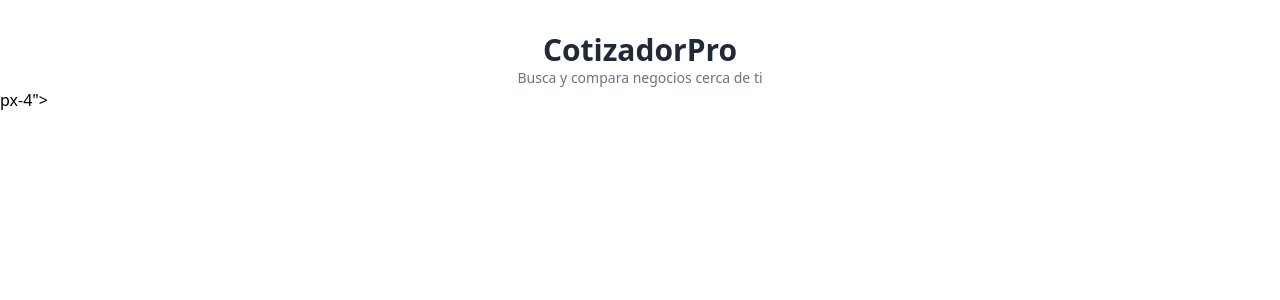
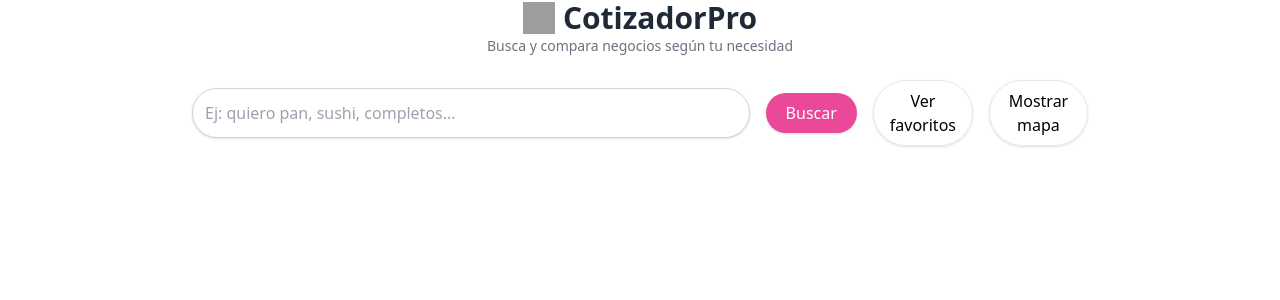
Before and after one commit to Marshelby/CotizadorPro, a React (Vite) app: page / in a window 1280 px wide. Shown: the top 300 px of the page. Built offline with nearby package versions, Linux system fonts and the light colour scheme; grey boxes are pictures that could not be loaded.

Commit message:
🧠 Restauración completa de Resultados.jsx con lógica moderna y UI completa

```diff
--- a/src/Resultados.jsx
+++ b/src/Resultados.jsx
@@ -1,9 +1,11 @@
+
 import React, { useState, useEffect } from "react";
 import MapaConUsuarioYTiendas from "./MapaConUsuarioYTiendas";
+import { clasificarBusqueda } from "./utils/clasificadorBusqueda";
 
 export default function Resultados() {
   const [busqueda, setBusqueda] = useState("");
-  const [negociosSimulados, setNegociosSimulados] = useState([]);
+  const [negocios, setNegocios] = useState([]);
   const [resultados, setResultados] = useState([]);
   const [mostrarMapa, setMostrarMapa] = useState(false);
   const [ubicacionUsuario, setUbicacionUsuario] = useState(null);
@@ -16,7 +18,7 @@ export default function Resultados() {
       .then((res) => res.json())
       .then((data) => {
         console.log("📦 Datos cargados:", data);
-        setNegociosSimulados(data);
+        setNegocios(data);
       })
       .catch((err) => console.error("Error cargando JSON:", err));
   }, []);
@@ -41,8 +43,10 @@ export default function Resultados() {
   const manejarBusqueda = async () => {
     if (!busqueda.trim()) return;
     try {
-      const tipoDetectado = detectarTipoBusqueda(busqueda);
-      const negociosFiltrados = filtrarPorTipo(tipoDetectado, negociosSimulados);
+      const categorias = clasificarBusqueda(busqueda);
+      const negociosFiltrados = negocios.filter((n) =>
+        categorias.includes(n.categoria)
+      );
 
       const ubicacion = await obtenerUbicacion();
       setUbicacionUsuario(ubicacion);
@@ -74,12 +78,43 @@ export default function Resultados() {
   }, [busqueda]);
 
   return (
-    <div className="min-h-screen">
-      <div className="text-center mt-8">
-        <h1 className="text-3xl font-bold text-gray-800">CotizadorPro</h1>
-        <p className="text-sm text-gray-500">Busca y compara negocios cerca de ti</p>
+    <div className="min-h-screen px-4">
+      <div className="text-center mb-6">
+        <div className="flex items-center justify-center gap-2">
+          <img src="https://cdn-icons-png.flaticon.com/512/4712/4712104.png" alt="bot" className="w-8 h-8" />
+          <h1 className="text-3xl font-bold text-gray-800">CotizadorPro</h1>
+        </div>
+        <p className="text-sm text-gray-500">Busca y compara negocios según tu necesidad</p>
       </div>
- px-4">
+
+      <div className="max-w-4xl mx-auto mb-8 flex items-center justify-between gap-4">
+        <input
+          type="text"
+          placeholder="Ej: quiero pan, sushi, completos..."
+          className="w-full p-3 rounded-full border border-gray-300 shadow"
+          value={busqueda}
+          onChange={(e) => setBusqueda(e.target.value)}
+        />
+        <button
+          onClick={manejarBusqueda}
+          className="px-5 py-2 bg-pink-500 text-white rounded-full shadow hover:bg-pink-600"
+        >
+          Buscar
+        </button>
+        <button
+          onClick={() => setVerFavoritos((prev) => !prev)}
+          className="px-4 py-2 border rounded-full shadow"
+        >
+          {verFavoritos ? "Ver todos" : "Ver favoritos"}
+        </button>
+        <button
+          onClick={() => setMostrarMapa((prev) => !prev)}
+          className="px-4 py-2 border rounded-full shadow"
+        >
+          {mostrarMapa ? "Ocultar mapa" : "Mostrar mapa"}
+        </button>
+      </div>
+
       {resultadosFiltrados.length > 0 && mostrarMapa && (
         <MapaConUsuarioYTiendas
           negocios={resultadosFiltrados}
@@ -88,21 +123,58 @@ export default function Resultados() {
           alternarFavorito={alternarFavorito}
         />
       )}
-      {busquedaHecha && (
-        <>
-          {resultadosFiltrados.length === 0 && (
-            <div className="flex flex-col items-center mt-10 animate-fadeIn">
-              <svg xmlns="http://www.w3.org/2000/svg" className="w-16 h-16 text-gray-400 mb-4 animate-bounce" fill="none" viewBox="0 0 24 24" stroke="currentColor" strokeWidth="1.5">
-                <path strokeLinecap="round" strokeLinejoin="round" d="M9.75 9.75h.008v.008H9.75V9.75zM14.25 9.75h.008v.008h-.008V9.75z" />
-                <path strokeLinecap="round" strokeLinejoin="round" d="M12 17.25c1.25 0 2.25-.625 2.25-1.5s-1-1.5-2.25-1.5-2.25.625-2.25 1.5 1 1.5 2.25 1.5z" />
-                <path strokeLinecap="round" strokeLinejoin="round" d="M21 12c0 4.97-4.03 9-9 9s-9-4.03-9-9 4.03-9 9-9 9 4.03 9 9z" />
-              </svg>
-              <p className="text-gray-500 text-base">
-                No se encontraron resultados para tu búsqueda. Intenta con otras palabras como <strong>"sushi"</strong>, <strong>"pan"</strong> o <strong>"pizza"</strong>.
-              </p>
-            </div>
-          )}
-        </>
+
+      <div className="grid grid-cols-1 sm:grid-cols-2 lg:grid-cols-3 gap-4 px-4">
+        {resultadosFiltrados.map((negocio, index) => (
+          <div
+            key={index}
+            className="bg-white rounded-xl shadow p-4 hover:shadow-lg transition-all"
+          >
+            {negocio.imagen && (
+              <img
+                src={negocio.imagen}
+                alt={negocio.nombre}
+                className="w-full h-32 object-cover rounded-lg mb-2"
+              />
+            )}
+            <h3 className="font-semibold text-lg">{negocio.nombre}</h3>
+            <p className="text-sm text-gray-600">
+              {negocio.direccion || "Dirección no disponible"}
+            </p>
+            <p className="text-sm text-gray-500">
+              ⭐ {negocio.rating || "Sin calificación"} (
+              {negocio.reseñas || 0} reseñas)
+            </p>
+            <p className="text-sm text-gray-500">{negocio.rangoPrecio}</p>
+            <p className="text-sm text-gray-500">{negocio.categoria}</p>
+            <a
+              href={negocio.url}
+              target="_blank"
+              rel="noopener noreferrer"
+              className="text-blue-500 text-sm mt-2 inline-block"
+            >
+              Ver en Google Maps
+            </a>
+            <button
+              onClick={() => alternarFavorito(negocio.nombre)}
+              className={`mt-2 text-sm px-3 py-1 rounded-full ${
+                favoritos.includes(negocio.nombre)
+                  ? "bg-red-100 text-red-500"
+                  : "bg-gray-100 text-gray-600"
+              }`}
+            >
+              {favoritos.includes(negocio.nombre)
+                ? "❤️ Favorito"
+                : "🤍 Agregar a favoritos"}
+            </button>
+          </div>
+        ))}
+      </div>
+
+      {busquedaHecha && resultadosFiltrados.length === 0 && (
+        <div className="text-center text-gray-500 mt-10">
+          No se encontraron resultados para tu búsqueda.
+        </div>
       )}
     </div>
   );
```
